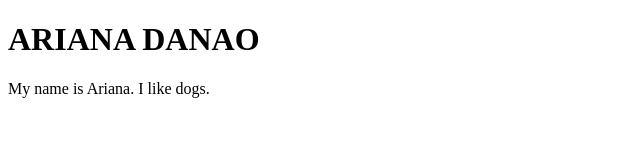
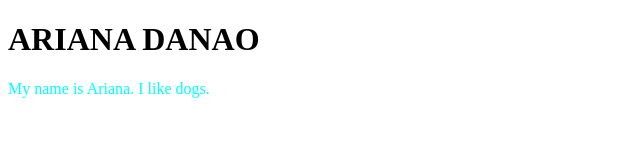
Before and after one commit to arianamvrie/portfolio, a plain HTML site: page aboutme.html in a window 1280 px wide. Shown: the whole page, without its empty margins (0-640 px from the left). Drawn offline with Linux system fonts and the light colour scheme.

Commit message:
Update aboutme.html

```diff
--- a/aboutme.html
+++ b/aboutme.html
@@ -7,7 +7,7 @@
 <body>
 
 <h1>ARIANA DANAO</h1>
-<p>My name is Ariana. I like dogs.</p>
+<p style="color:cyan;"> My name is Ariana. I like dogs.</p>
 
 </body>
 </html>
```
